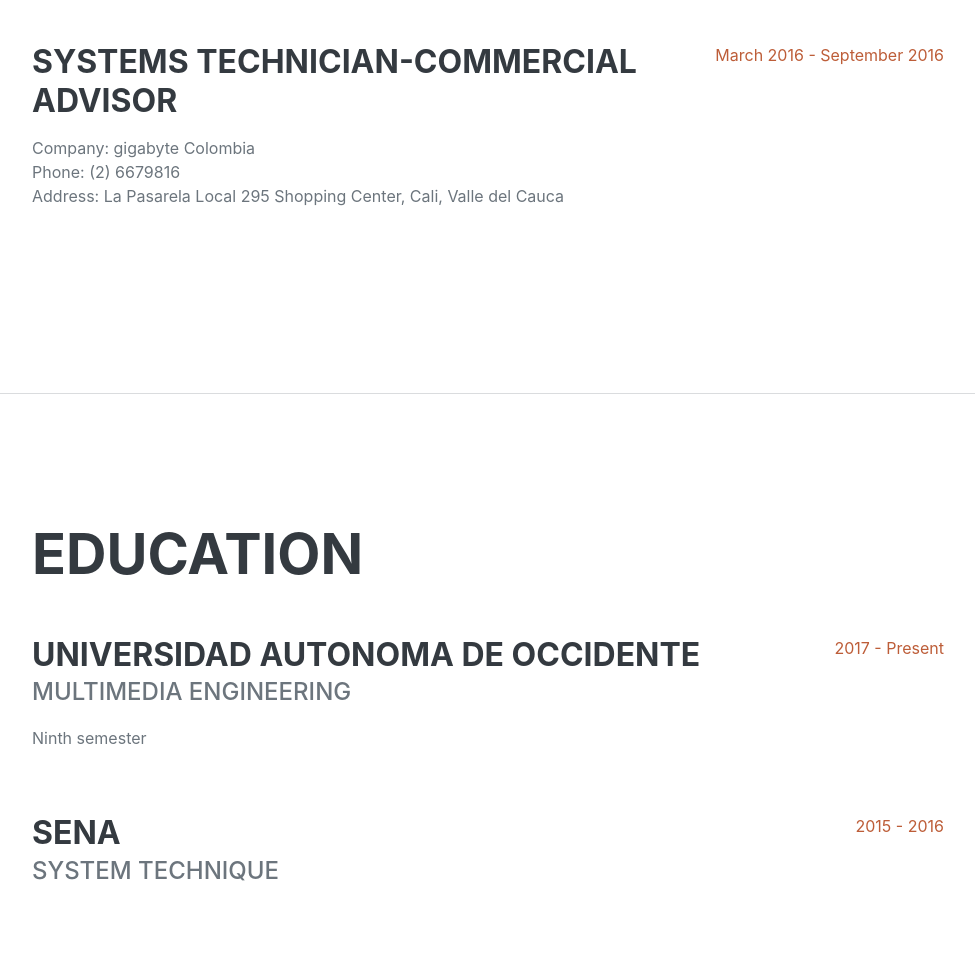
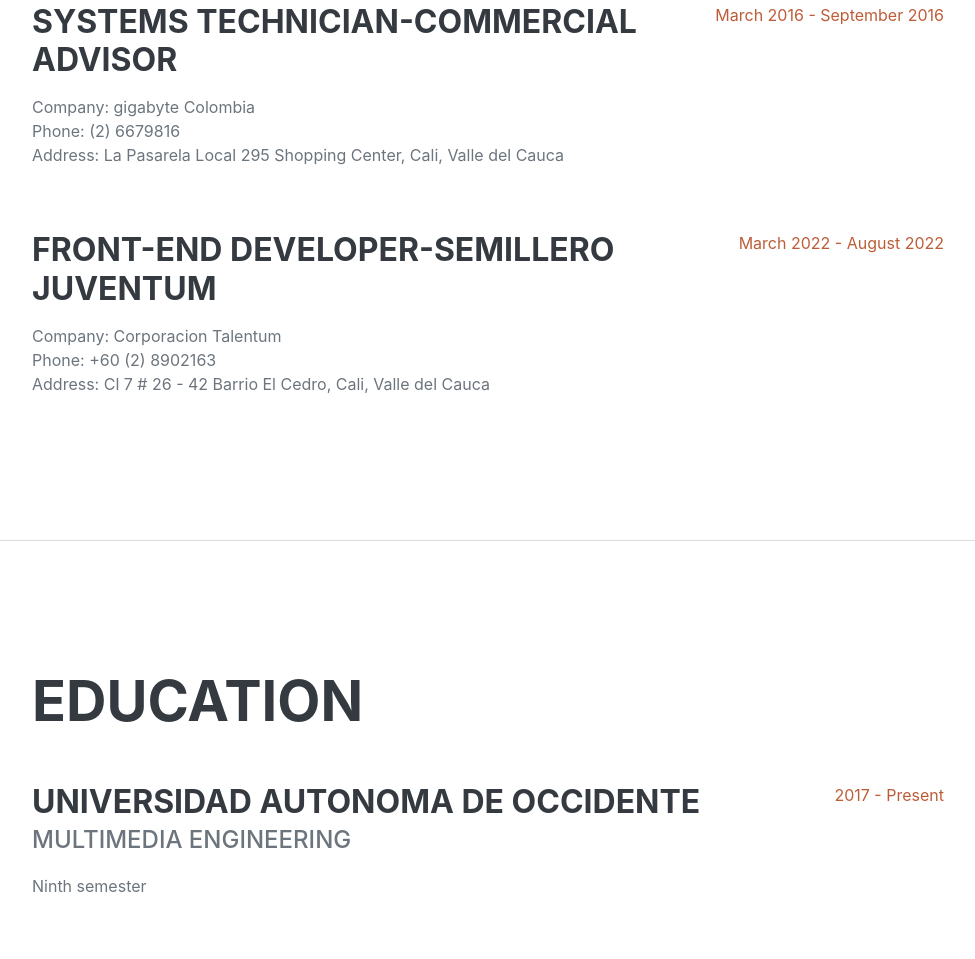
Before and after one commit to JuanBenitez2600/CV, a plain HTML site: page index.html in a window 1280 px wide. Shown: the part 1208-2167 px from the top of the page, without its empty margins (288-1263 px from the left). Drawn offline with nearby package versions, Linux system fonts and the light colour scheme; a web font is replaced by a local one.

Commit message:
Experiencia talentum

```diff
--- a/index.html
+++ b/index.html
@@ -86,6 +86,17 @@
                             </p>
                         </div>
                         <div class="flex-shrink-0"><span class="text-primary">March 2016 - September 2016</span></div>
+                    </div>
+                    <div class="d-flex flex-column flex-md-row justify-content-between mb-5">
+                        <div class="flex-grow-1">
+                            <h3 class="mb-0">front-end developer-Semillero Juventum</h3>
+                            <div class="subheading mb-3"></div>
+                            <p>Company: Corporacion Talentum<br/>
+                                Phone: +60 (2) 8902163<br/>
+                                Address: Cl 7 # 26 - 42 Barrio El Cedro, Cali, Valle del Cauca<br/>
+                            </p>
+                        </div>
+                        <div class="flex-shrink-0"><span class="text-primary">March 2022 - August 2022</span></div>
                     </div>
                 </div>
             </section>
```
